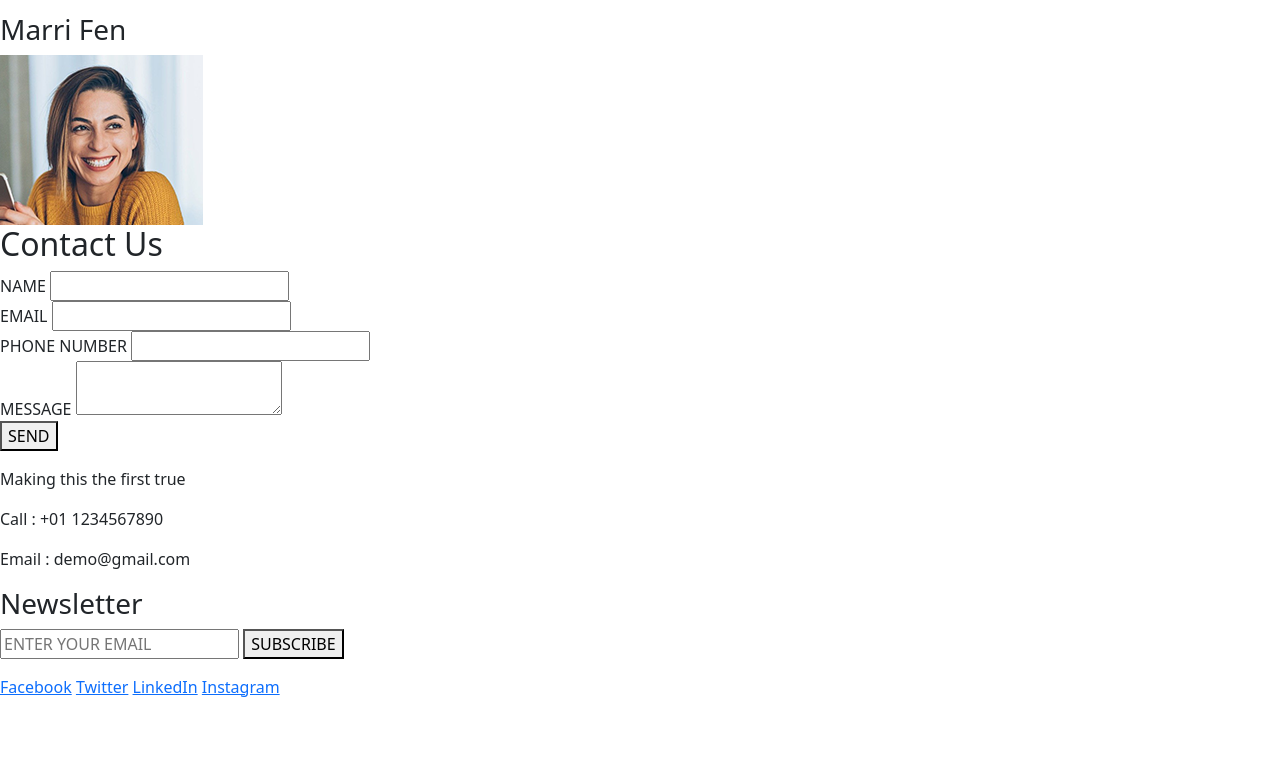
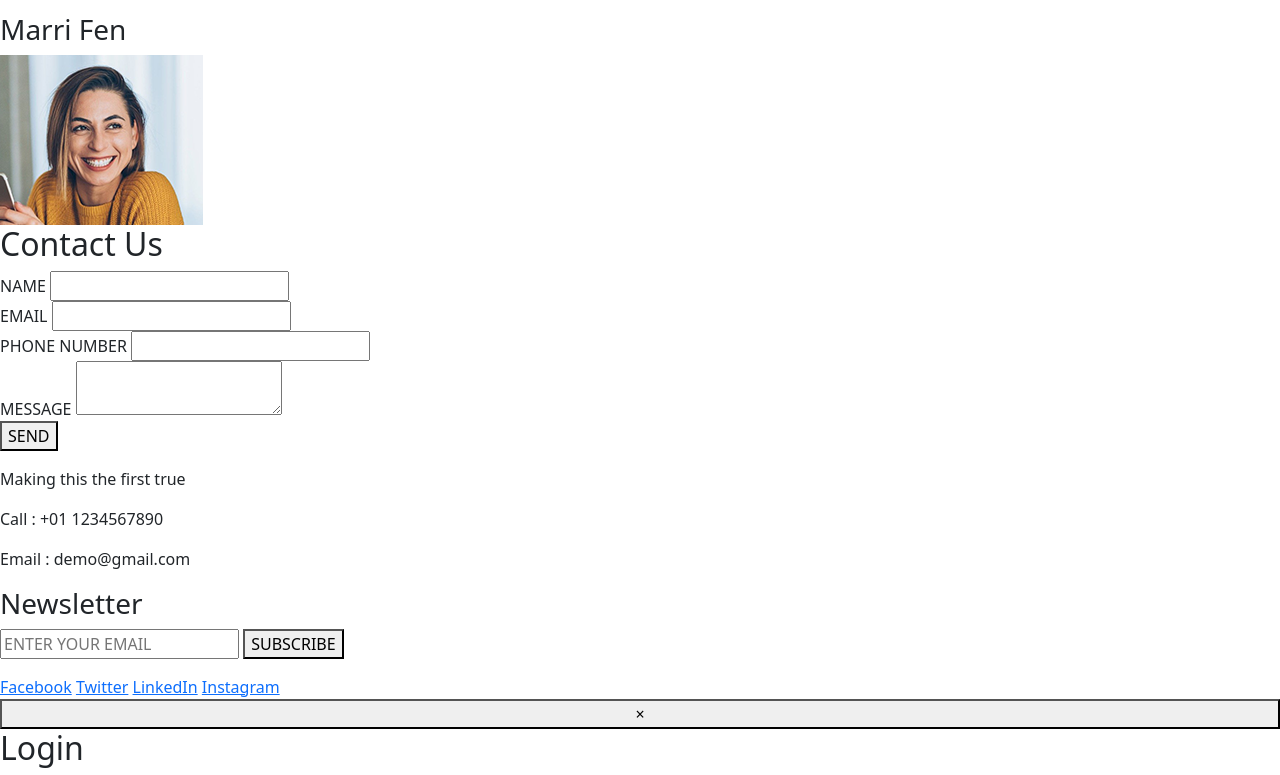
Before and after one commit to RDsT1707/ROMYK, a website with bundled scripts: page index.html in a window 1280 px wide. Shown: the part 4373-5148 px from the top of the page. Before the commit the page ends 5072 px from the top, so only its background shows below. Built offline with nearby package versions, Linux system fonts and the light colour scheme; files whose address does not match are found by name.

Commit message:
add login

```diff
--- a/index.html
+++ b/index.html
@@ -226,6 +226,12 @@
             </div>
         </section>
 
+        <!-- Login -->
+        <div class="login-modal">
+            <div class="modal-content">
+                <button class="close">&times;</button>
+                <h2>Login</h2>
+
 
 
 
```
